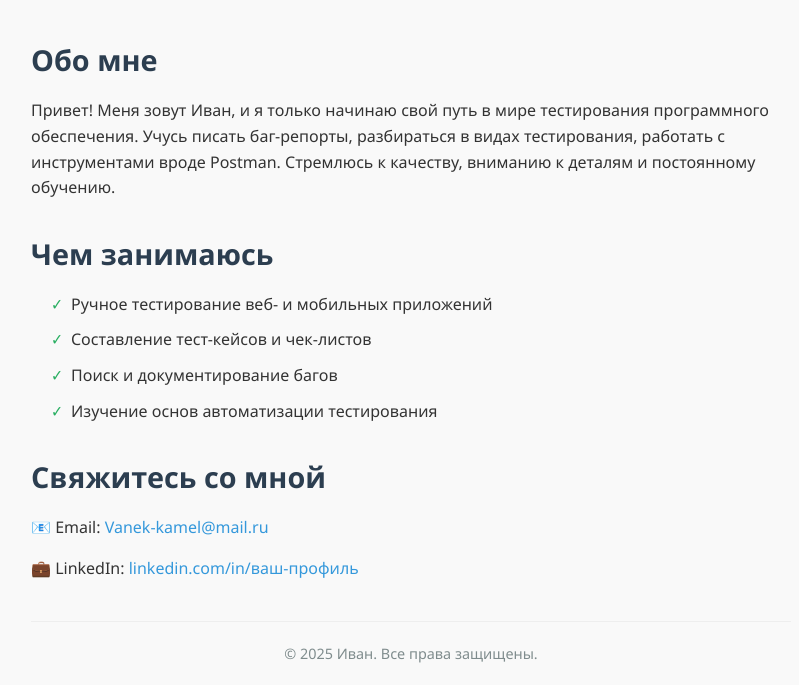
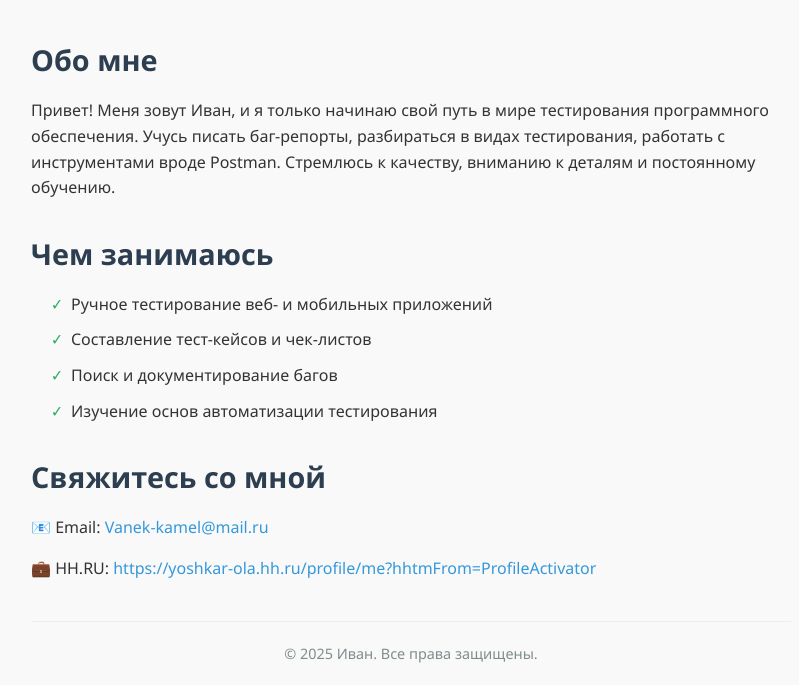
Before and after one commit to IvanSport001/my-first-website, a plain HTML site: page index.html in a window 1280 px wide. Shown: the part 305-990 px from the top of the page, without its empty margins (229-1028 px from the left). Drawn offline with Linux system fonts and the light colour scheme.

Commit message:
сделал ссылку на мое резюме на hh.ru

```diff
--- a/index.html
+++ b/index.html
@@ -32,7 +32,7 @@
 
       <h2>Свяжитесь со мной</h2>
       <p>📧 Email: <a href="mailto:Vanek-kamel@mail.ru">Vanek-kamel@mail.ru</a></p>
-      <p>💼 LinkedIn: <a href="https://linkedin.com/in/ваш-профиль" target="_blank">linkedin.com/in/ваш-профиль</a></p>
+      <p>💼 HH.RU: <a href="https://https://yoshkar-ola.hh.ru/profile/me?hhtmFrom=ProfileActivator" target="_blank">https://yoshkar-ola.hh.ru/profile/me?hhtmFrom=ProfileActivator</a></p>
       <!-- Можно добавить GitHub, Telegram и т.д. -->
     </main>
 
```
